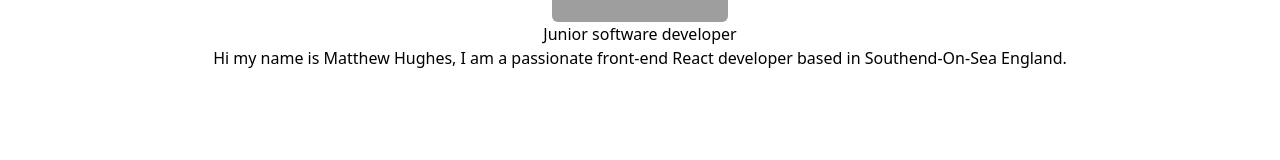
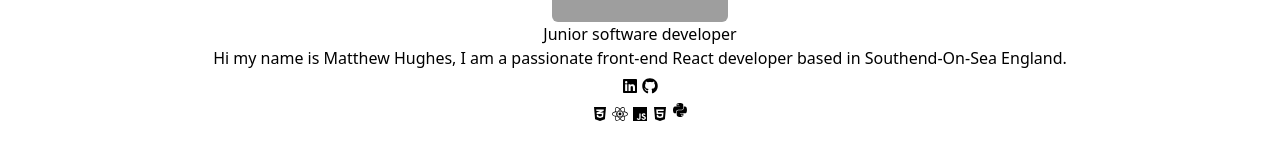
Before and after one commit to mattthughes/portfolio-app, a React (Vite) app: page / in a window 1280 px wide. Shown: the part 178-338 px from the top of the page. Built offline with nearby package versions, Linux system fonts and the light colour scheme; grey boxes are pictures that could not be loaded.

Commit message:
Added Techstack font awesome icons

```diff
--- a/package.json
+++ b/package.json
@@ -10,6 +10,11 @@
     "preview": "vite preview"
   },
   "dependencies": {
+    "@fortawesome/fontawesome-svg-core": "^7.1.0",
+    "@fortawesome/free-brands-svg-icons": "^7.1.0",
+    "@fortawesome/free-regular-svg-icons": "^7.1.0",
+    "@fortawesome/free-solid-svg-icons": "^7.1.0",
+    "@fortawesome/react-fontawesome": "^3.1.1",
     "@types/react-router-dom": "^5.3.3",
     "react": "^19.2.0",
     "react-dom": "^19.2.0",
--- a/src/pages/home/Home.jsx
+++ b/src/pages/home/Home.jsx
@@ -1,5 +1,7 @@
 import React from 'react'
 import '../../index.css'
+import { FontAwesomeIcon } from '@fortawesome/react-fontawesome'
+import { faLinkedin, faGithub, faCss3Alt, faReact, faJs, faHtml5, faPython } from '@fortawesome/free-brands-svg-icons'
 
 const Home = () => {
     return (
@@ -14,9 +16,33 @@ const Home = () => {
                         <p className="">Hi my name is Matthew Hughes, I am a passionate front-end React developer based in Southend-On-Sea England. </p>
                     </div>
                 </div>
+            </section>
+            <section>
+                <ul className="flex justify-center p-1">
+            <li>
+                <a href="https://www.linkedin.com/in/matthew-hughes-37a3291b8/" target="_blank" rel="noopener"
+                    aria-label="Find us on Youtube by clicking the Youtube icon (link opens in new tab)">
+                        <FontAwesomeIcon icon={faLinkedin} />
+                </a>
+            </li>
+            <li>
+                <a href="https://github.com/mattthughes" target="_blank" rel="noopener"
+                    aria-label="Find us on Facebook by clicking the Facebook icon (link opens in new tab)">
+                        <FontAwesomeIcon icon={faGithub} />
+                </a>
+            </li>
+        </ul>
+            </section>
 
-
-            </section>
+        <section>
+            <ul className="flex justify-center">
+                <li><FontAwesomeIcon icon={faCss3Alt} /></li>
+                <li><FontAwesomeIcon icon={faReact} /></li>
+                <li><FontAwesomeIcon icon={faJs} /></li>
+                <li><FontAwesomeIcon icon={faHtml5} /></li>
+                <FontAwesomeIcon icon={faPython} />
+            </ul>
+        </section>
 
         </>
 
```
Also changed, not shown: 1 other file (tests, documents, lock files or other folders).
